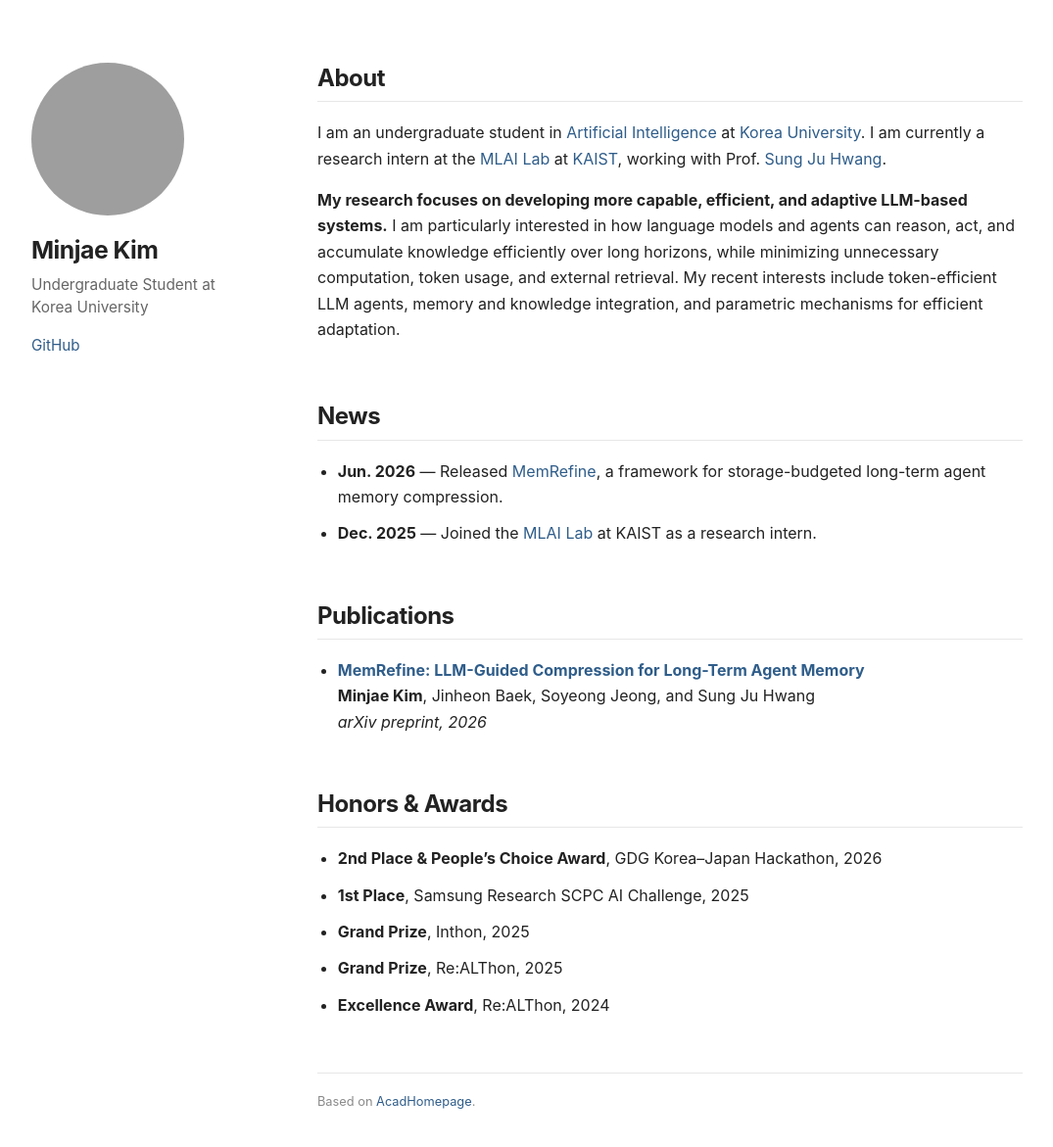
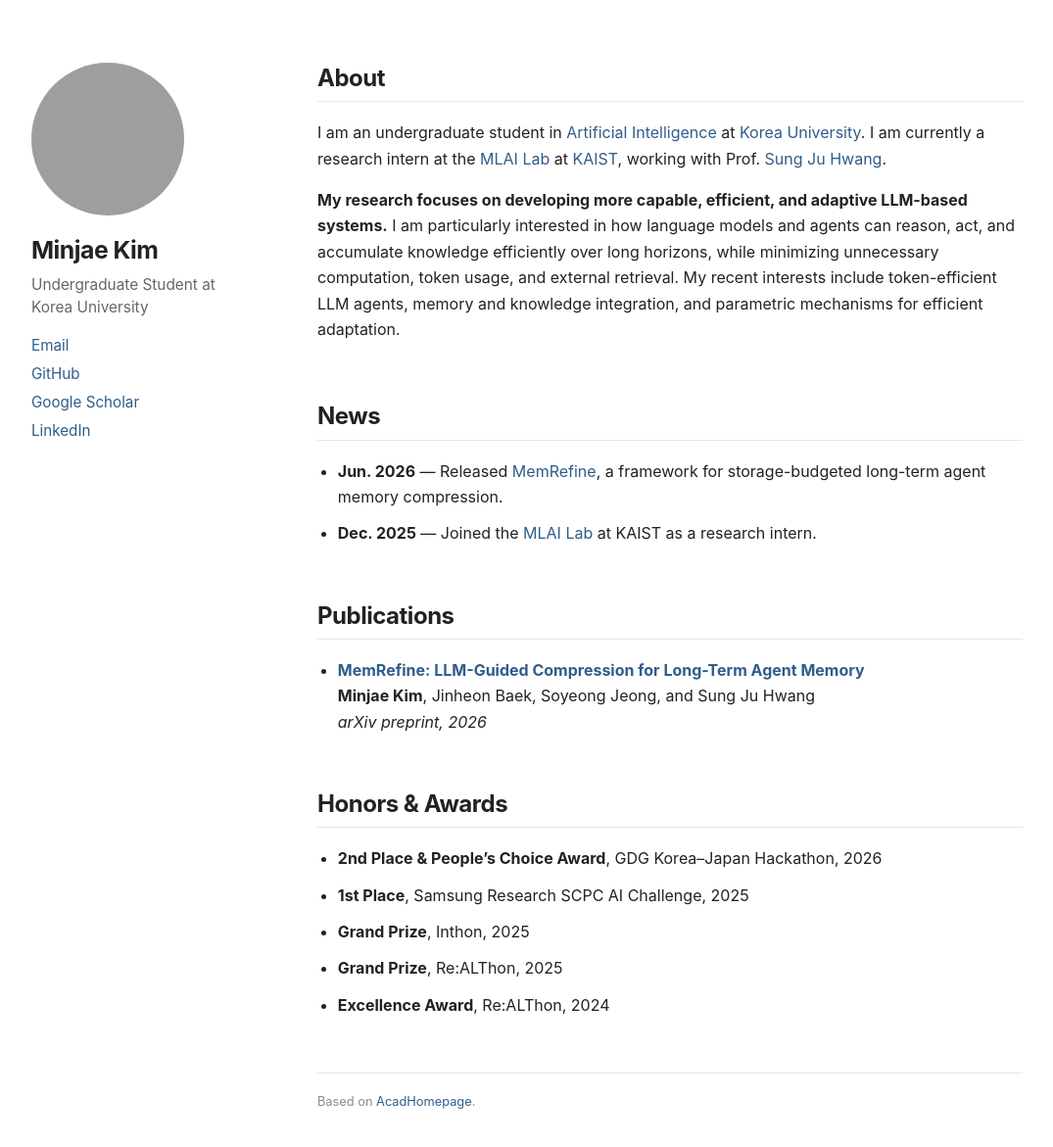
Before and after one commit to kmj200392/kmj200392.github.io, a Jekyll site: the page built from _pages/about.md, in a window 1280 px wide and 1231 px high. Shown: the top 1171 px of the window at 98% size, without its empty margins (88-1163 px from the left). Built offline with Jekyll 4.4.1, drawn with Linux system fonts in a browser that asks for light colours; part of the change alters nothing that is shown; grey boxes are pictures that could not be loaded.

Commit message:
Update site URL and profile links

```diff
--- a/_config.yml
+++ b/_config.yml
@@ -1,8 +1,8 @@
 title: "Minjae Kim"
 description: "Research on capable, efficient, and adaptive LLM-based systems."
-repository: "kmj200392/minjaekim.github.io"
+repository: "kmj200392/kmj200392.github.io"
 url: "https://kmj200392.github.io"
-baseurl: "/minjaekim.github.io"
+baseurl: ""
 
 markdown: kramdown
 encoding: "utf-8"
@@ -32,8 +32,8 @@ author:
   name: "Minjae Kim"
   avatar: "https://avatars.githubusercontent.com/u/154658355?v=4"
   bio: "Undergraduate Student at Korea University"
-  email:
+  email: "minjae_kim@kaist.ac.kr"
   github: "kmj200392"
-  googlescholar:
-  linkedin:
+  googlescholar: "https://scholar.google.com/citations?hl=ko&user=acKBQrMAAAAJ"
+  linkedin: "https://www.linkedin.com/in/kmj200392"
   cv:
```
